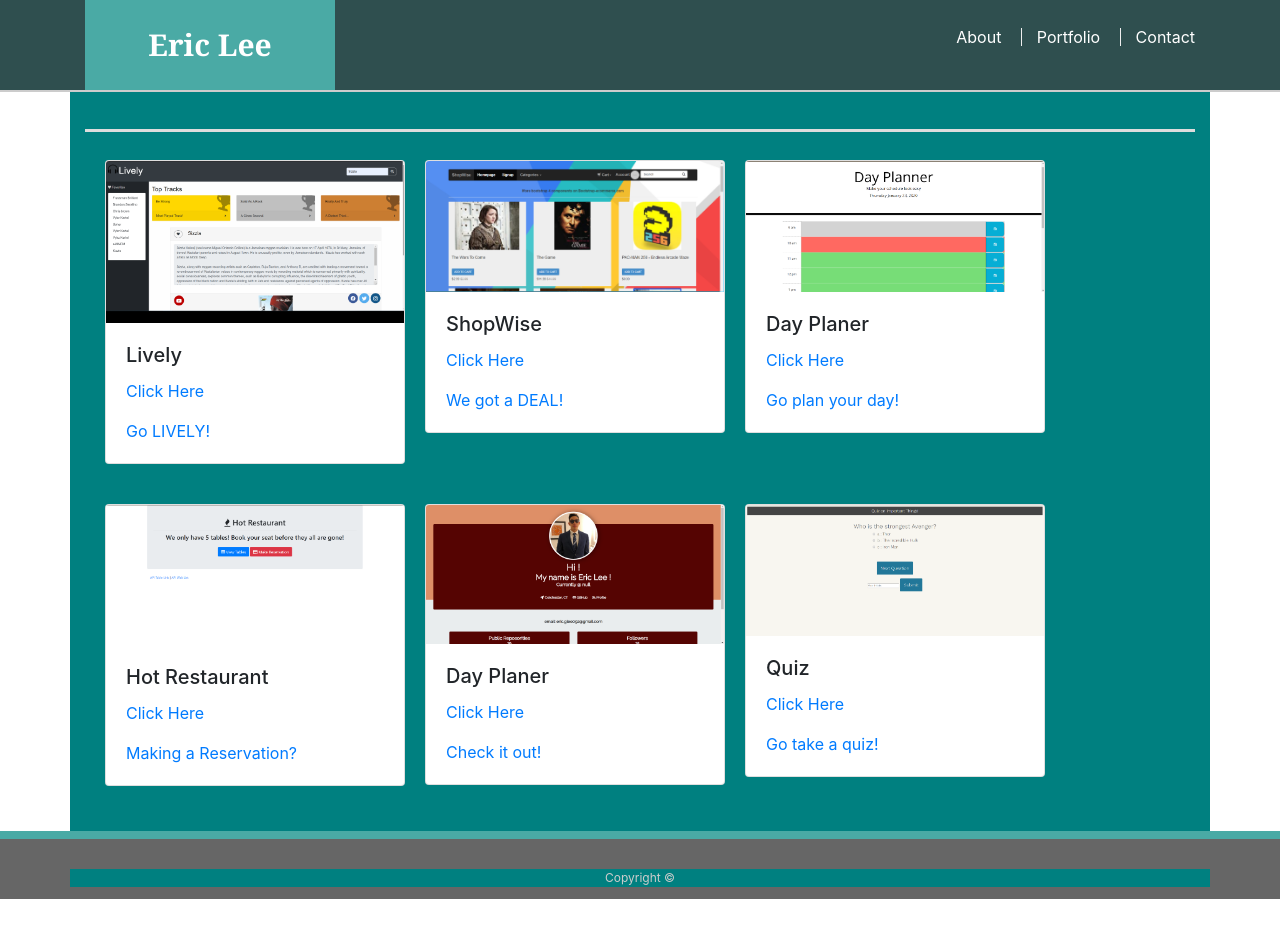
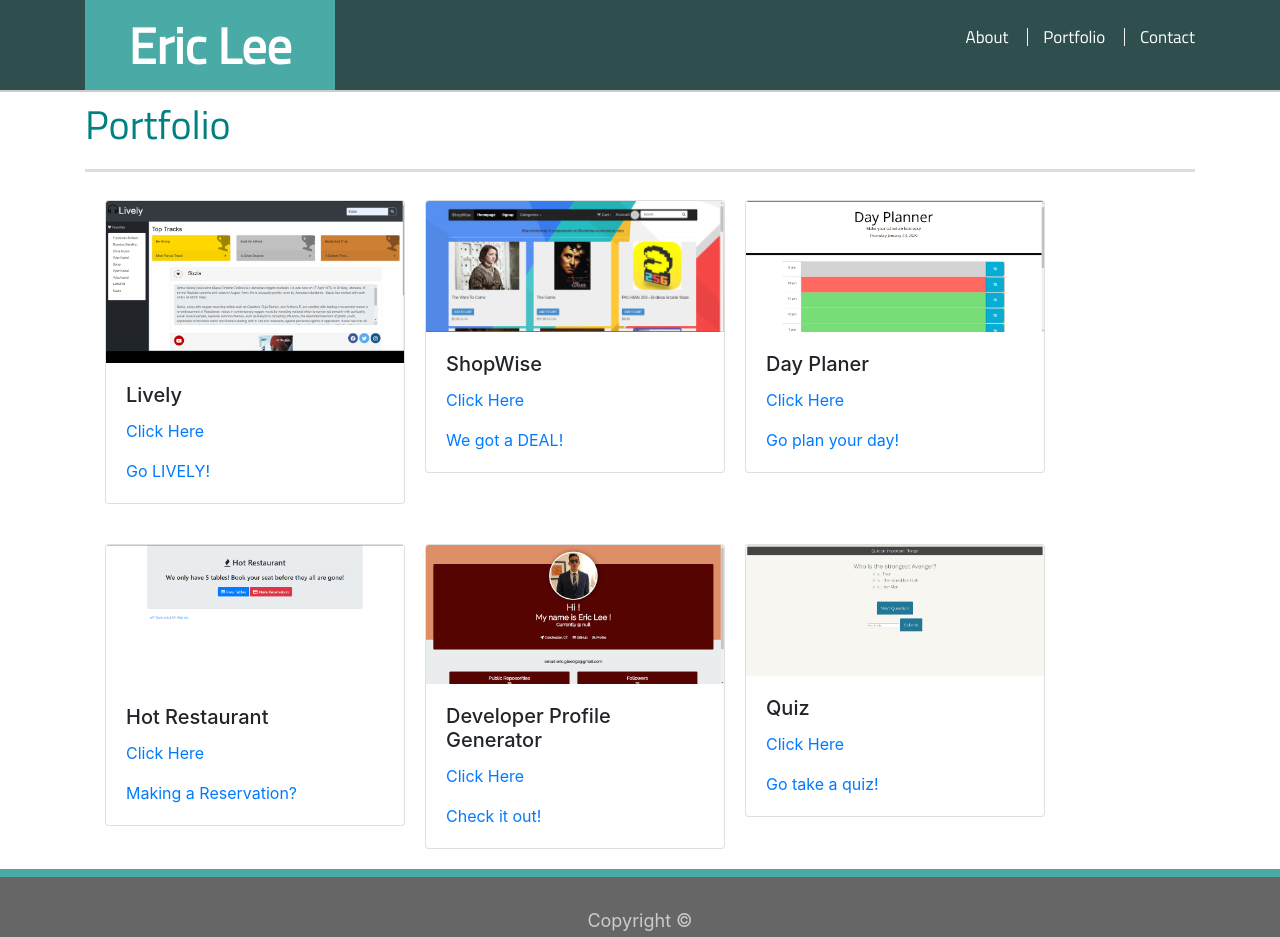
Before and after one commit to elee0888/Basic-Porfolio, a plain HTML site: page portfolio.html in a window 1280 px wide. Before the commit the page ends 899 px from the top, so only its background shows below. Drawn offline with nearby package versions, Linux system fonts and the light colour scheme.

Commit message:
updated fonts and style. ans minor changes in the html files

```diff
--- a/assets/css/style.css
+++ b/assets/css/style.css
@@ -1,5 +1,5 @@
 body {
-    font-family: Arial, "Helvetica Neue", Helvetica, sans-serif;
+  font-family: 'Titillium Web', sans-serif;
     font-size: 18px;
     line-height: 34px;
     color: #777777;
@@ -17,8 +17,7 @@ body {
     max-width: 960px;
     margin: 0 auto;
     clear: both;
-    background-color: teal;
-  }
+     }
 
   h1,
   h2,
@@ -35,7 +34,7 @@ body {
   h1,
   h2,
   h3 {
-    font-family: Georgia, Times, "Times New Roman", serif;
+    font-family: 'Titillium Web', sans-serif;
     font-weight: 700;
     color: #4aaaa5;
   }
@@ -71,8 +70,8 @@ body {
     float: left;
     width: 250px;
     height: 90px;
-    font-family: Georgia, Times, "Times New Roman", serif;
-    font-size: 30px;
+    font-family: 'Titillium Web', sans-serif;
+    font-size: 50px;
     font-weight: 700;
     line-height: 90px;
     color: #ffffff;
@@ -84,6 +83,8 @@ body {
   nav {
     float: right;
     margin-top: 25px;
+    font-family: 'Titillium Web', sans-serif;
+    font-size: 17px;
   }
 
   nav a {
@@ -105,7 +106,7 @@ body {
   footer {
     padding: 30px 0;
     clear: both;
-    font-size: 12px;
+    font-size: 18px;
     color: #ffffff;
     color: #cccccc;
     text-align: center;
@@ -124,7 +125,7 @@ body {
   /* main */
 
   #main-container {
-    padding-top: 20px;
+    padding-top: 60px;
     min-height: calc(100vh - 10px);
   }
 
@@ -331,6 +332,9 @@ body {
     margin-bottom: 20px;
   }
 
+  #masterhead{
+    background-color: rgb(32, 32, 243);
+  }
 }
 
 @media (max-width: 400px) {
@@ -339,4 +343,8 @@ body {
     display: block;
     margin-bottom: 20px;
   }
+
+  #masterhead{
+    background-color: rgb(32, 32, 243);
+  }
 }
--- a/portfolio.html
+++ b/portfolio.html
@@ -8,7 +8,7 @@
   <title>Eric Lee | Portfolio</title>
   <link rel="stylesheet" type="text/css" href="assets/css/style.css">
   <link rel="stylesheet" href="https://stackpath.bootstrapcdn.com/bootstrap/4.3.1/css/bootstrap.min.css" integrity="sha384-ggOyR0iXCbMQv3Xipma34MD+dH/1fQ784/j6cY/iJTQUOhcWr7x9JvoRxT2MZw1T" crossorigin="anonymous">
-
+  <link href="https://fonts.googleapis.com/css?family=Titillium+Web&display=swap" rel="stylesheet">
 
 
 </head>
@@ -58,7 +58,7 @@
           <div class="card-body">
             <h5 class="card-title">ShopWise</h5>
             <p class="card-text"><a href="https://github.com/EMaynard802/Project2" class="card-link">Click Here</a>
-            <p class="card-text"><a href="" class="card-link">We got a DEAL!</a>
+            <p class="card-text"><a href="https://aqueous-chamber-20582.herokuapp.com/" class="card-link">We got a DEAL!</a>
           </div>
         </div>
         <div class="card">
@@ -82,7 +82,7 @@
         <div class="card">
           <img src="./assets/images/developer-profile-generator.PNG" class="card-img-top" alt="...">
           <div class="card-body">
-            <h5 class="card-title">Day Planer</h5>
+            <h5 class="card-title">Developer Profile Generator</h5>
             <p class="card-text"><a href="https://github.com/elee0888/Developer-Profile-Generator" class="card-link">Click Here</a>
             <p class="card-text"><a href="https://elee0888.github.io/Developer-Profile-Generator/" class="card-link">Check it out!</a>
           </div>
```
Also changed, not shown: contact.html (+5 -1 lines), index.html (+1 -1 lines).
